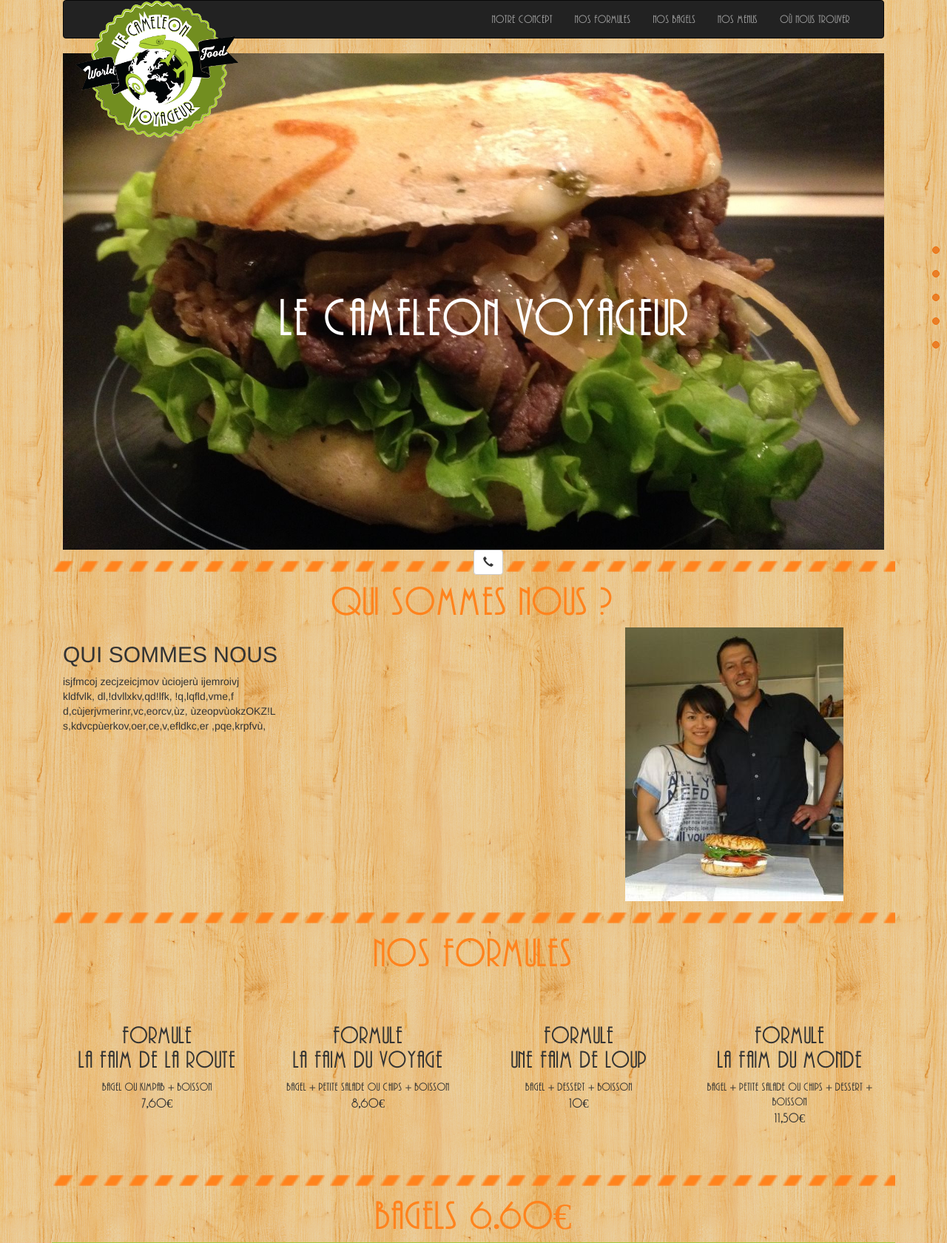
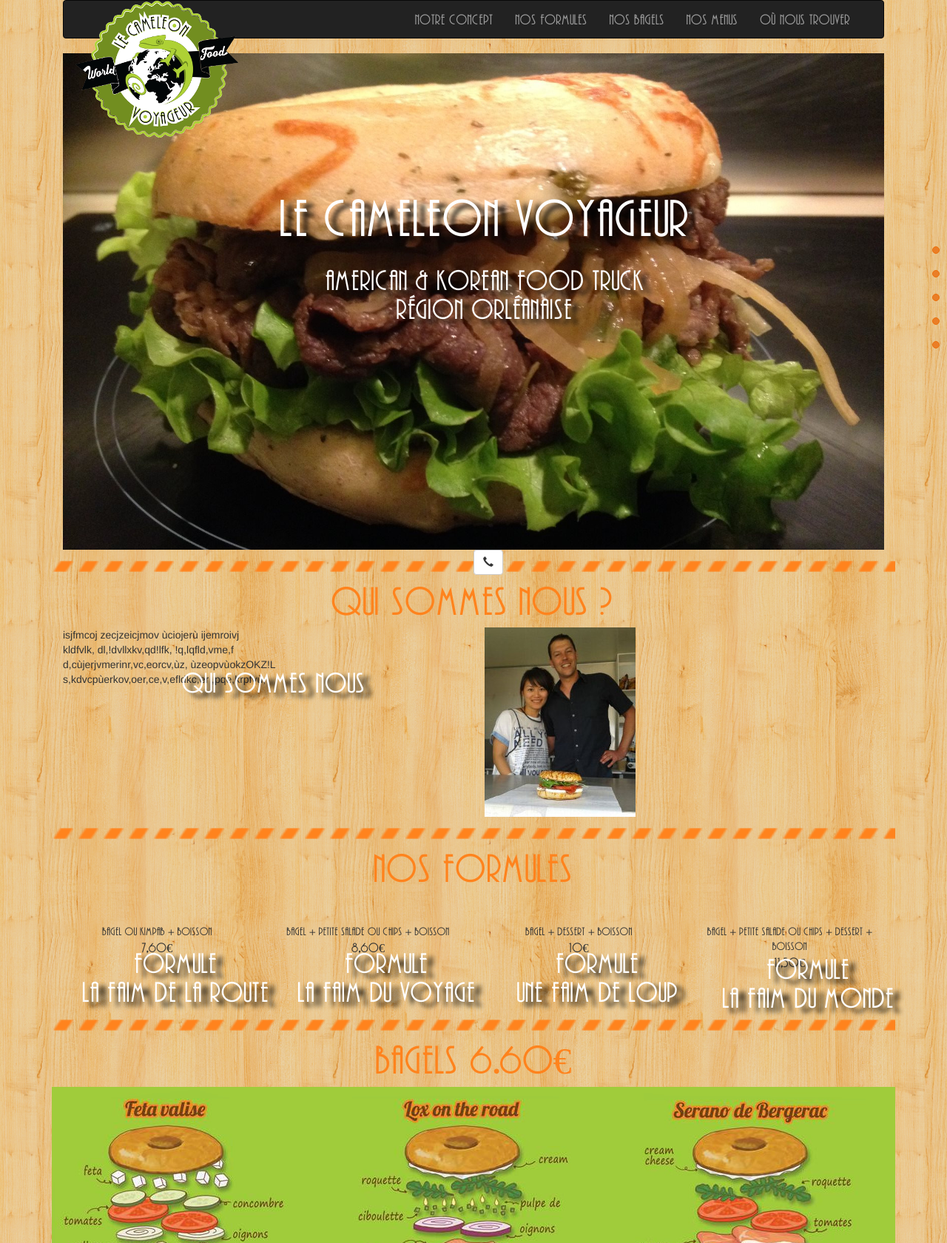
Before and after one commit to NicolasLF/Projet_LCV, a PHP site: page / in a window 1280 px wide. Shown: the top 1680 px of the page at 74% size. Run offline with PHP 8.4, Linux system fonts and the light colour scheme; some libraries are stand-ins or nearby versions.

Commit message:
travail titre

```diff
--- a/LCV.css
+++ b/LCV.css
@@ -136,15 +136,23 @@
 	font-family: 'plaza';
 	color: white;
 	text-align: center;
-	top: 45%;
+	top: 25%;
 	width: 100%;
 	font-size: calc(14px + 4vw);
-}
-.titreh1 {
 	position: absolute;
 	z-index: 1;
-
-
+	text-shadow: 10px 6px 6px black;
+}
+h2 {
+	font-family: 'plaza';
+	color: white;
+	text-align: center;
+	top: 40%;
+	width: 100%;
+	font-size: calc(10px + 2vw);
+	position: absolute;
+	z-index: 1;
+	text-shadow: 10px 6px 6px black;
 }
 .fond-header {
 	text-align: center;
@@ -159,6 +167,8 @@
 }
 .navbar {
 	font-family: 'plaza';
+	color: #ff831d;
+	font-size: 18px;
 }
 
 .header-button {
@@ -168,6 +178,8 @@
     .logo_header {
         width: 20%;
     }
+    .navbar {
+    	font-size: 14px;
 }
 @media only screen and (max-width: 500px) {
     .logo_header {
@@ -178,3 +190,10 @@
 .carousel-control.right, .carousel-control.left{
 	background-image: none!important;
 }
+
+.concept{
+	font-family: 'plaza';
+	font-size: 14px;
+	color: #ff831d;
+	text-align: center
+}
--- a/index.html
+++ b/index.html
@@ -54,7 +54,9 @@
 
 		<div class="row">
 			<div class="col-xs-12 fond-header">
-				<h1 class="titreh1">LE CAMELEON VOYAGEUR</h1>
+				<h1>LE CAMELEON VOYAGEUR</h1>
+				<h2>American & Korean Food Truck<br>
+				Région Orléanaise</h2>
 			 	<img class="img-responsive bgheader" src="Images/Bagel_Header.jpg"/>
 			 	<button type="button" class="btn btn-default btn-circle header-button">
 				<i class="fa fa-facebook" aria-hidden="true"></i>
@@ -72,20 +74,19 @@
 			<div class="separate"></div>
 			<span class="titres-sections">QUI SOMMES NOUS ?</span>
 		</div>
-		<section class="container-fluid">
-			<div class="row">
-				<div class="col-xs-8">
-					<h2>QUI SOMMES NOUS</h2>
-					<p>
+		<section class="container-fluid" >
+			<div class="row concept">
+				<div class="col-lg-6 col-md-6 col-xs-12">
+					<h2 class="text-concept">QUI SOMMES NOUS</h2>
+					<p class="text-concept">
 						isjfmcoj zecjzeicjmov  ùciojerù ijemroivj <br>
 						kldfvlk, dl,!dvllxkv,qd!lfk, !q,lqfld,vme,f<br>
 						d,cùjerjvmerinr,vc,eorcv,ùz, ùzeopvùokzOKZ!L<br>
 						s,kdvcpùerkov,oer,ce,v,efldkc,er ,pqe,krpfvù,<br>
 					</p>
 				</div>
-
-				<div class="col-xs-4">
-					<img src="Images/couple.jpeg">
+				<div class="col-lg-6 col-md-6 col-xs-12">
+					<img src="Images/couple-mini.jpeg">
 				</div>
 			</div>
 		</section>
```
Also changed, not shown: Images/couple-mini.jpeg (added).
